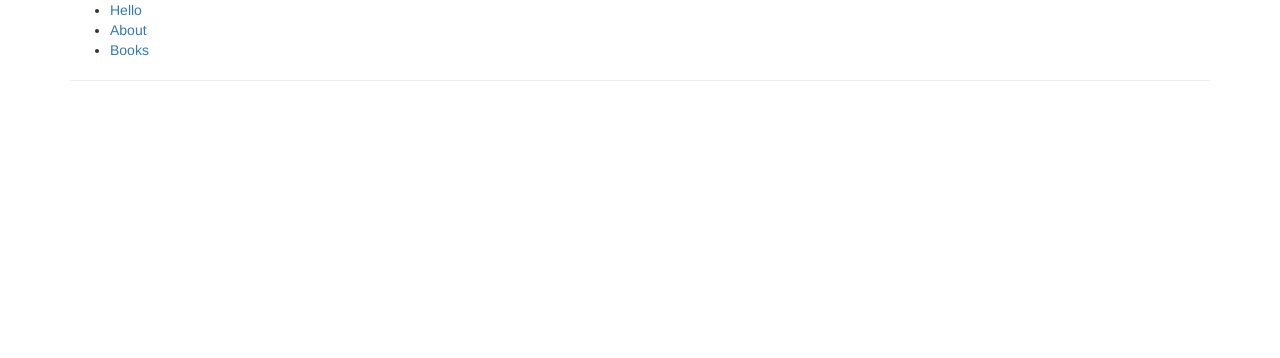
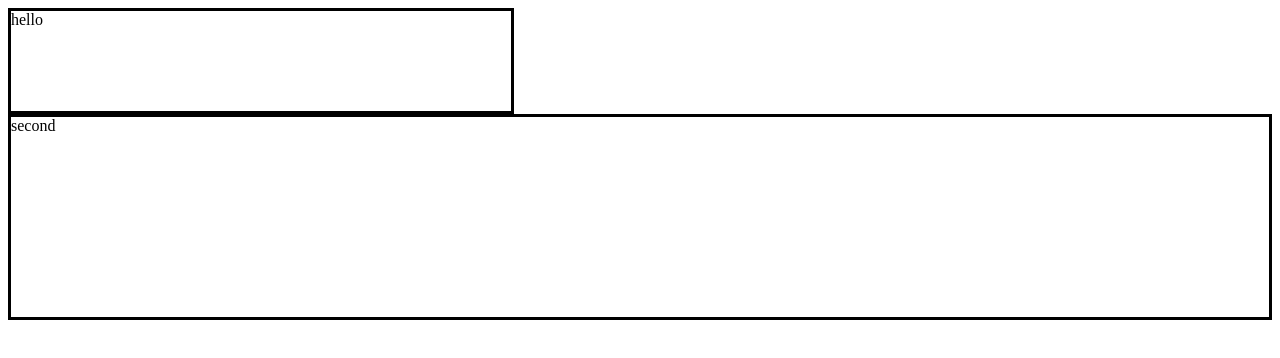
Before and after one commit to simgill13/DeleveryStore, a React app: page / in a window 1280 px wide. Shown: the top 358 px of the page. Built offline with nearby package versions, Linux system fonts and the light colour scheme.

Commit message:
added loaders

```diff
--- a/app.js
+++ b/app.js
@@ -3,4 +3,4 @@ const port = (process.env.PORT || 8080)
 const app = Server.app()
 
 app.listen(port)
-console.log(`Listening at http://localhost:${port}`)
+console.log(`Production Bundle -- Listening at http://localhost:${port}`)
--- a/package.json
+++ b/package.json
@@ -23,9 +23,11 @@
     "babel-preset-es2015": "^6.9.0",
     "babel-preset-stage-2": "^6.11.0",
     "clean-webpack-plugin": "^0.1.19",
+    "css-loader": "^1.0.0",
     "history": "^4.7.2",
     "html-loader": "^0.5.5",
     "html-webpack-plugin": "^3.2.0",
+    "node-sass": "^4.9.4",
     "react": "^16.6.0",
     "react-dom": "^16.6.0",
     "react-redux": "^5.1.0",
@@ -35,6 +37,10 @@
     "redux-logger": "^3.0.6",
     "redux-promise-middleware": "^5.1.1",
     "redux-thunk": "^2.3.0",
+    "responsive-loader": "^1.1.0",
+    "sass-loader": "^7.1.0",
+    "style-loader": "^0.23.1",
+    "url-loader": "^1.1.2",
     "webpack": "^4.23.1",
     "webpack-cli": "^3.1.2",
     "webpack-dev-server": "^3.1.10"
--- a/public/index.html
+++ b/public/index.html
@@ -7,7 +7,7 @@
     <meta http-equiv="X-UA-Compatible" content="ie=edge">
     <title>ReactJS </title>
     <!-- bootstrap linked -->
-    <link rel="stylesheet" href="https://maxcdn.bootstrapcdn.com/bootstrap/3.3.7/css/bootstrap.min.css" integrity="sha384-BVYiiSIFeK1dGmJRAkycuHAHRg32OmUcww7on3RYdg4Va+PmSTsz/K68vbdEjh4u" crossorigin="anonymous">
+    <!-- <link rel="stylesheet" href="https://maxcdn.bootstrapcdn.com/bootstrap/3.3.7/css/bootstrap.min.css" integrity="sha384-BVYiiSIFeK1dGmJRAkycuHAHRg32OmUcww7on3RYdg4Va+PmSTsz/K68vbdEjh4u" crossorigin="anonymous"> -->
 </head>
 <body>
 <div id="app"></div>
--- a/src/components/App.js
+++ b/src/components/App.js
@@ -2,6 +2,7 @@ import React,{ Component }               from "react";
 import {connect}            from "react-redux";
 import Second from './Second'
 import Header from './Header'
+import '../main.css'
 import {
     BrowserRouter as Router,
     Route,
@@ -20,16 +21,11 @@ class App extends Component {
 
           <div className="App">
 
-            <div className="container">
-              <ul>
-                <li><Link to="/hello">Hello</Link></li>
-                <li><Link to="/about">About</Link></li>
-                <li>
-                  <Link to="/books">Books</Link>
-                </li>
-              </ul>
-              <hr/>
-
+            <div  id='sim' className="sim">
+              hello
+            </div>
+            <div  className="second">
+              second
             </div>
           </div>
 
--- /dev/null
+++ b/src/main.css
@@ -0,0 +1,13 @@
+body{
+
+}
+#sim {
+    height:100px;
+    width:500px;
+    border: solid black
+}
+
+.second{
+    height: 200px;
+    border: solid;
+}
--- a/webpack.config.js
+++ b/webpack.config.js
@@ -1,7 +1,5 @@
-
 const HtmlWebPackPlugin = require("html-webpack-plugin");
 const CleanWebpackPlugin = require('clean-webpack-plugin');
-
 const path = require('path');
 
 
@@ -28,6 +26,25 @@ let config = {
         }
       },
       {
+        test: /\.(png|jpg|gif)$/i,
+        use: [
+          {
+            loader: 'url-loader',
+            options: {
+              limit: 8192
+            }
+          }
+        ]
+      },
+      {
+        test: /\.css$/,
+        use: [
+          { loader: "style-loader" },
+          { loader: "css-loader" },
+          { loader: 'sass-loader' }
+        ]
+      },
+      {
         test: /\.html$/,
         use: [
           {
@@ -48,9 +65,13 @@ let config = {
 };
 
 
+
+
+
+
+
+
 module.exports = (env, argv) => {
-    console.log('env====>',env)
-    console.log('argv====>',argv.mode)
       if (argv.mode === 'development') {
         config.devtool = 'source-map';
         config.mode = argv.mode
@@ -61,7 +82,5 @@ module.exports = (env, argv) => {
         return config
       }
 
-      console.log('hit')
-
       return config;
  };
```
Also changed, not shown: 1 other file (tests, documents, lock files or other folders).
